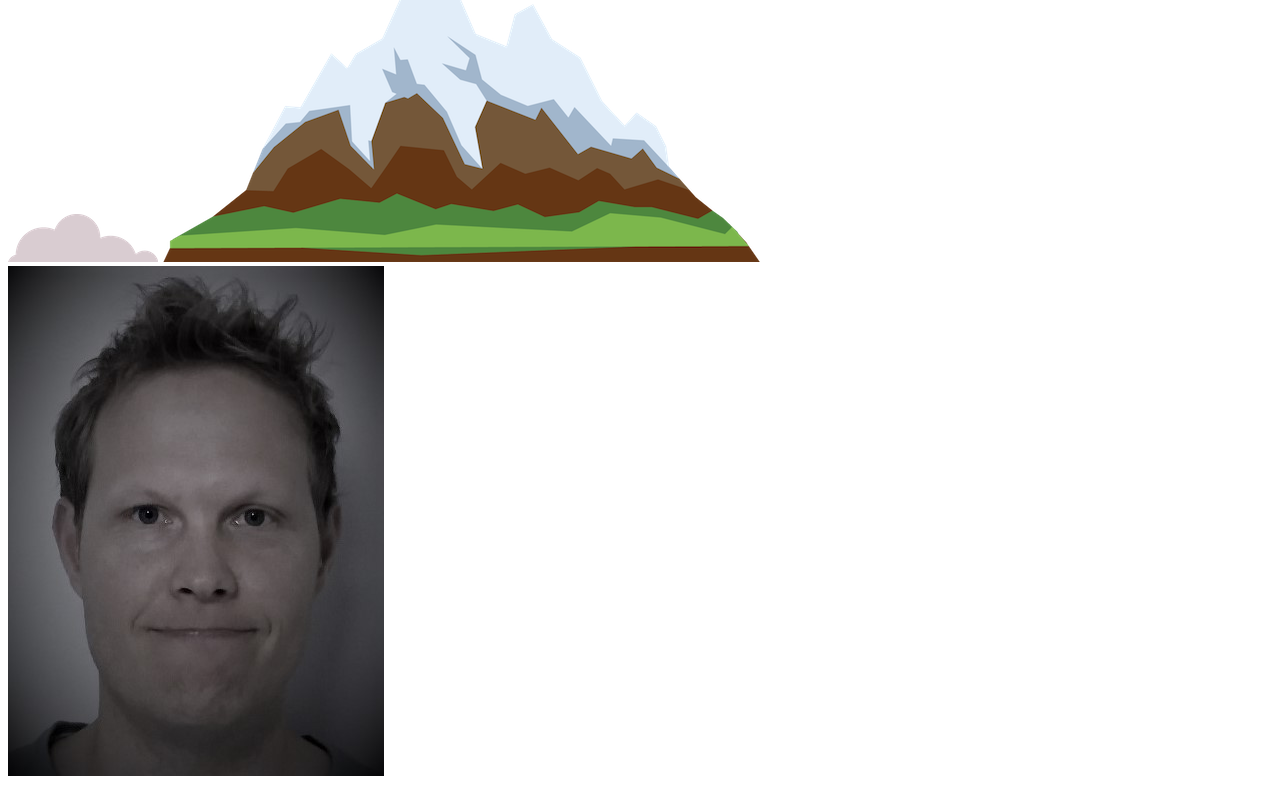
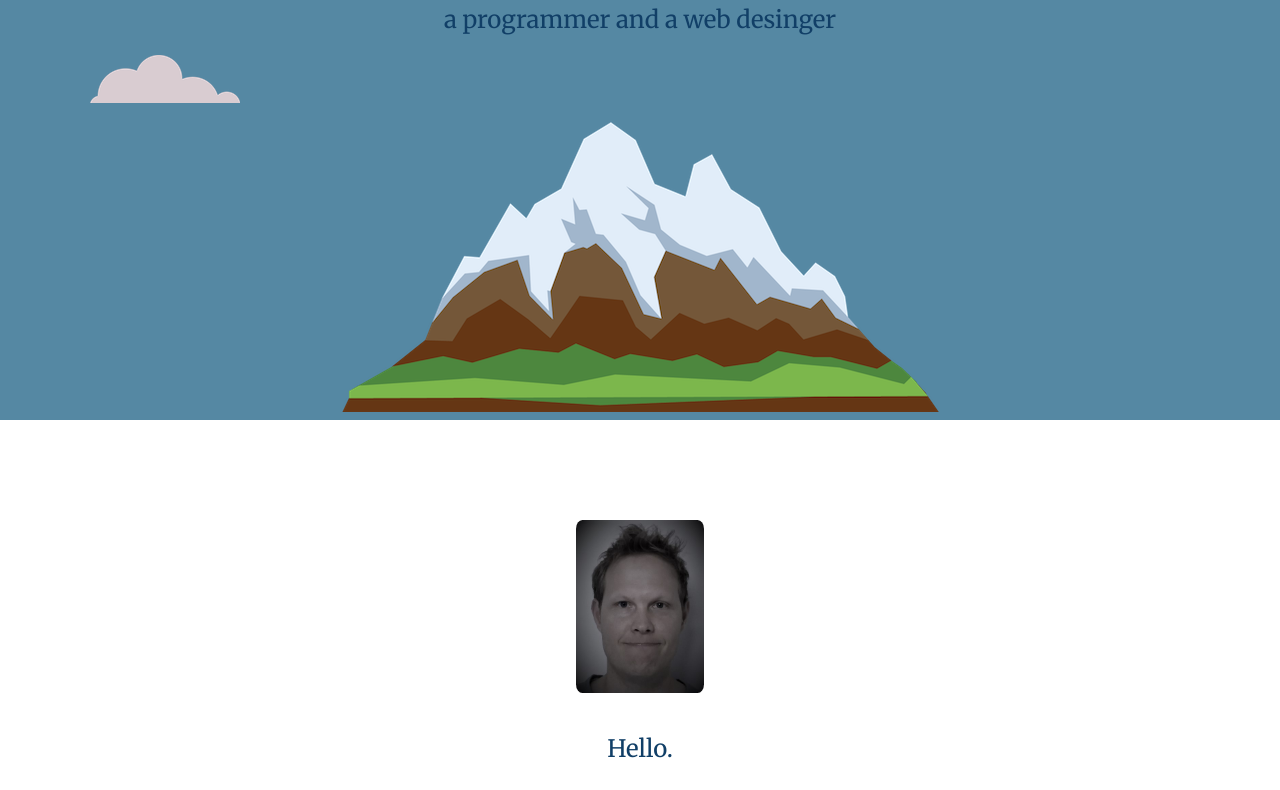
Before and after one commit to a-teppo/cv, a plain HTML site: page index.html in a window 1280 px wide. Shown: the part 282-1072 px from the top of the page. Drawn offline with Linux system fonts and the light colour scheme; the site is published under a folder, as on GitHub Pages, so addresses that start at the root find nothing.

Commit message:
Update index.html

```diff
--- a/index.html
+++ b/index.html
@@ -4,7 +4,7 @@
 <head>
   <meta charset="utf-8">
   <title>Antti Teppo</title>
-  <link rel="stylesheet" href="/css/styles.css">
+  <link rel="stylesheet" href="./CSS/styles.css">
   <link rel="icon" href="favicon.ico">
   <link href="https://fonts.googleapis.com/css?family=Indie+Flower|Merriweather|Sacramento&display=swap" rel="stylesheet">
 </head>
```
